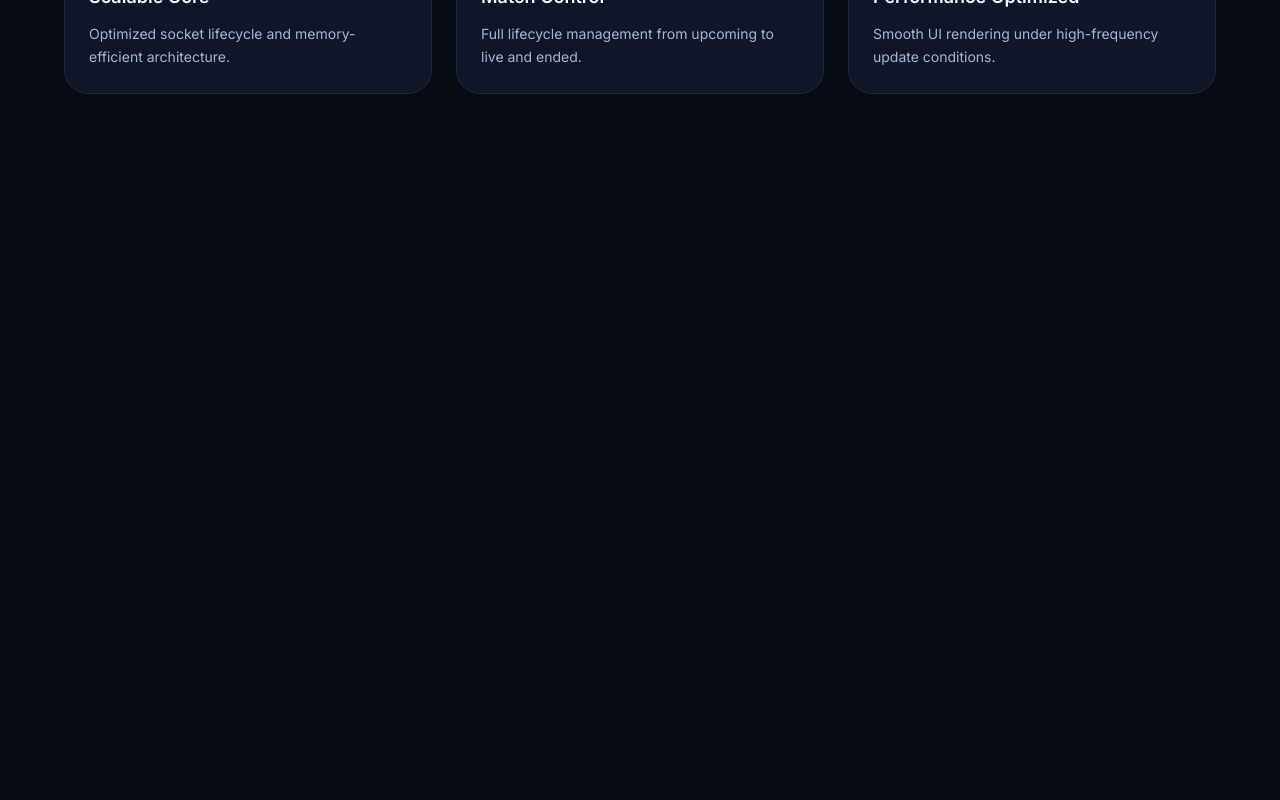
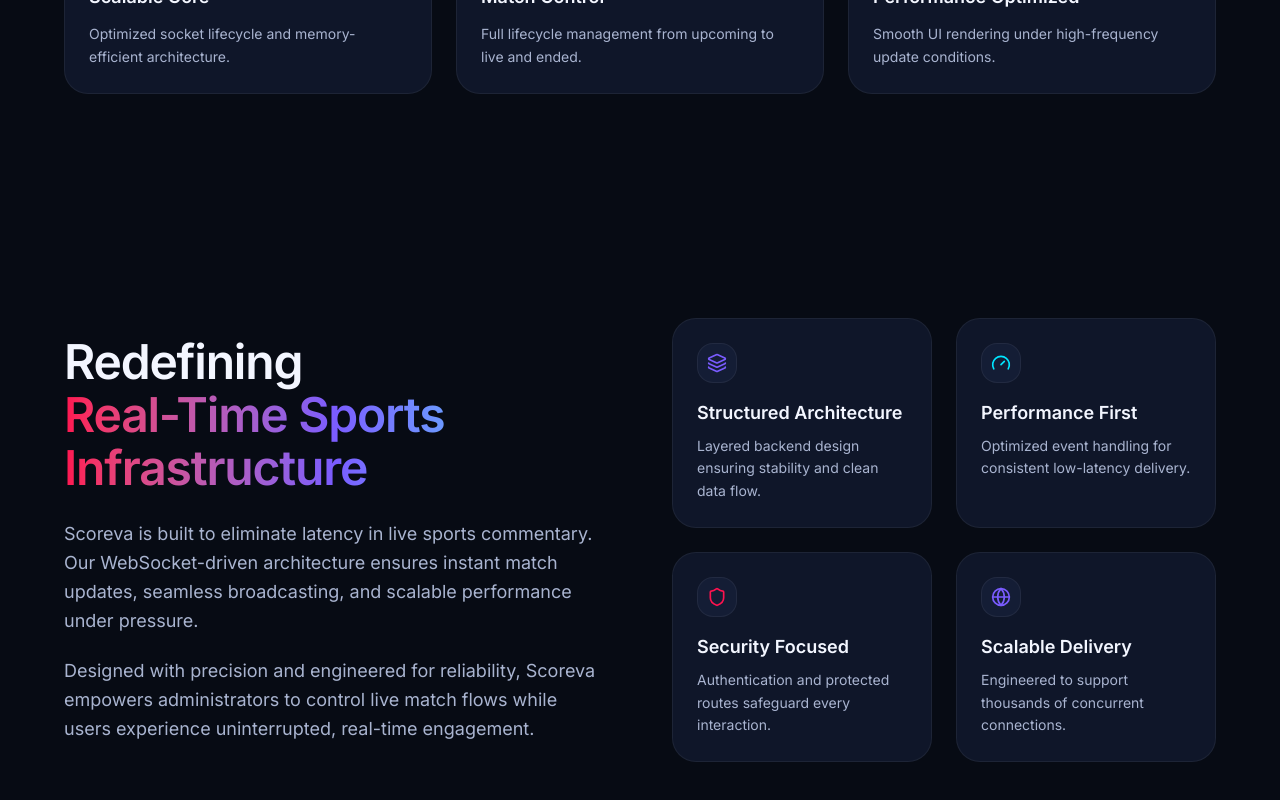
Before and after one commit to krishnasahu22032003/Scoreva, a Next.js app in the folder frontend/: page / in a window 1280 px wide. Shown: the part 1458-2258 px from the top of the page. Before the commit the page ends 1664 px from the top, so only its background shows below. Built offline with nearby package versions, Linux system fonts and the light colour scheme.

Commit message:
About section done

```diff
--- a/frontend/app/page.tsx
+++ b/frontend/app/page.tsx
@@ -1,3 +1,4 @@
+import About from "@/components/About";
 import Features from "@/components/Features";
 import Header from "@/components/Header";
 import Hero from "@/components/Hero";
@@ -9,6 +10,7 @@
     <Header/>
     <Hero/>
     <Features/>
+    <About/>
     </main>
   );
 }
--- a/frontend/components/About.tsx
+++ b/frontend/components/About.tsx
@@ -0,0 +1,135 @@
+"use client";
+
+import { motion, type Variants } from "framer-motion";
+import { Layers, Globe, Gauge, Shield } from "lucide-react";
+
+const container: Variants = {
+  hidden: {},
+  show: {
+    transition: {
+      staggerChildren: 0.08,
+      delayChildren: 0.15,
+    },
+  },
+};
+
+const fadeUp: Variants = {
+  hidden: { opacity: 0, y: 24 },
+  show: {
+    opacity: 1,
+    y: 0,
+    transition: {
+      duration: 0.6,
+      ease: [0.22, 1, 0.36, 1] as [number, number, number, number],
+    },
+  },
+};
+
+export default function About() {
+  return (
+    <section id="about" className="py-28 px-6 relative">
+      <motion.div
+        variants={container}
+        initial="hidden"
+        whileInView="show"
+        viewport={{ once: true, amount: 0.25 }}
+        className="mx-auto max-w-6xl"
+      >
+        <motion.div
+          variants={fadeUp}
+          className="grid lg:grid-cols-2 gap-16 items-center"
+        >
+          <div>
+         <h2 className="font-[var(--font-heading)] text-3xl sm:text-5xl font-semibold tracking-tight leading-[1.1]">
+  Redefining{" "}
+  <span className="inline-block align-baseline bg-gradient-to-r from-[var(--crimson)] via-[var(--violet)] to-[var(--cyan)] bg-clip-text text-transparent">
+    Real-Time Sports Infrastructure
+  </span>
+</h2>
+
+            <p className="mt-6 text-base sm:text-lg text-[var(--text-secondary)] leading-relaxed">
+              Scoreva is built to eliminate latency in live sports commentary.
+              Our WebSocket-driven architecture ensures instant match updates,
+              seamless broadcasting, and scalable performance under pressure.
+            </p>
+
+            <p className="mt-5 text-base sm:text-lg text-[var(--text-secondary)] leading-relaxed">
+              Designed with precision and engineered for reliability, Scoreva
+              empowers administrators to control live match flows while users
+              experience uninterrupted, real-time engagement.
+            </p>
+          </div>
+
+          <motion.div
+            variants={container}
+            className="grid sm:grid-cols-2 gap-6"
+          >
+            <AboutCard
+              icon={Layers}
+              title="Structured Architecture"
+              description="Layered backend design ensuring stability and clean data flow."
+              accent="var(--violet)"
+            />
+
+            <AboutCard
+              icon={Gauge}
+              title="Performance First"
+              description="Optimized event handling for consistent low-latency delivery."
+              accent="var(--cyan)"
+            />
+
+            <AboutCard
+              icon={Shield}
+              title="Security Focused"
+              description="Authentication and protected routes safeguard every interaction."
+              accent="var(--crimson)"
+            />
+
+            <AboutCard
+              icon={Globe}
+              title="Scalable Delivery"
+              description="Engineered to support thousands of concurrent connections."
+              accent="var(--violet)"
+            />
+          </motion.div>
+        </motion.div>
+      </motion.div>
+    </section>
+  );
+}
+
+function AboutCard({
+  icon: Icon,
+  title,
+  description,
+  accent,
+}: {
+  icon: any;
+  title: string;
+  description: string;
+  accent: string;
+}) {
+  return (
+    <motion.div
+      variants={fadeUp}
+      whileHover={{ y: -4 }}
+      transition={{ duration: 0.25 }}
+      className="rounded-xl border border-[var(--border-subtle)] bg-[var(--surface)] p-6 transition-all duration-300 hover:border-[var(--border-strong)]"
+    >
+      <div
+        className="flex items-center justify-center h-10 w-10 rounded-lg mb-4 border border-[var(--border-subtle)]"
+        style={{ backgroundColor: "var(--surface-elevated)" }}
+      >
+        <Icon className="w-5 h-5" style={{ color: accent }} />
+      </div>
+
+      <h3 className="text-lg font-semibold font-[var(--font-heading)] mb-2">
+        {title}
+      </h3>
+
+      <p className="text-sm leading-relaxed text-[var(--text-secondary)]">
+        {description}
+      </p>
+    </motion.div>
+  );
+}
```
